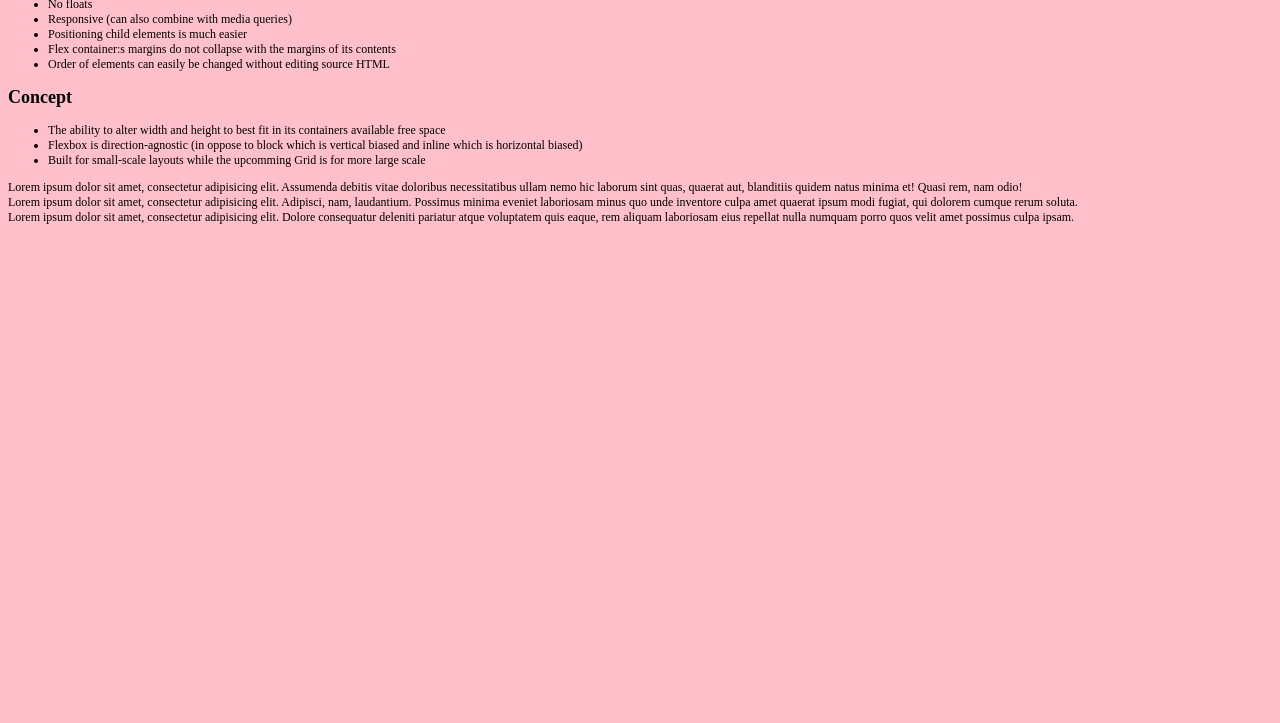
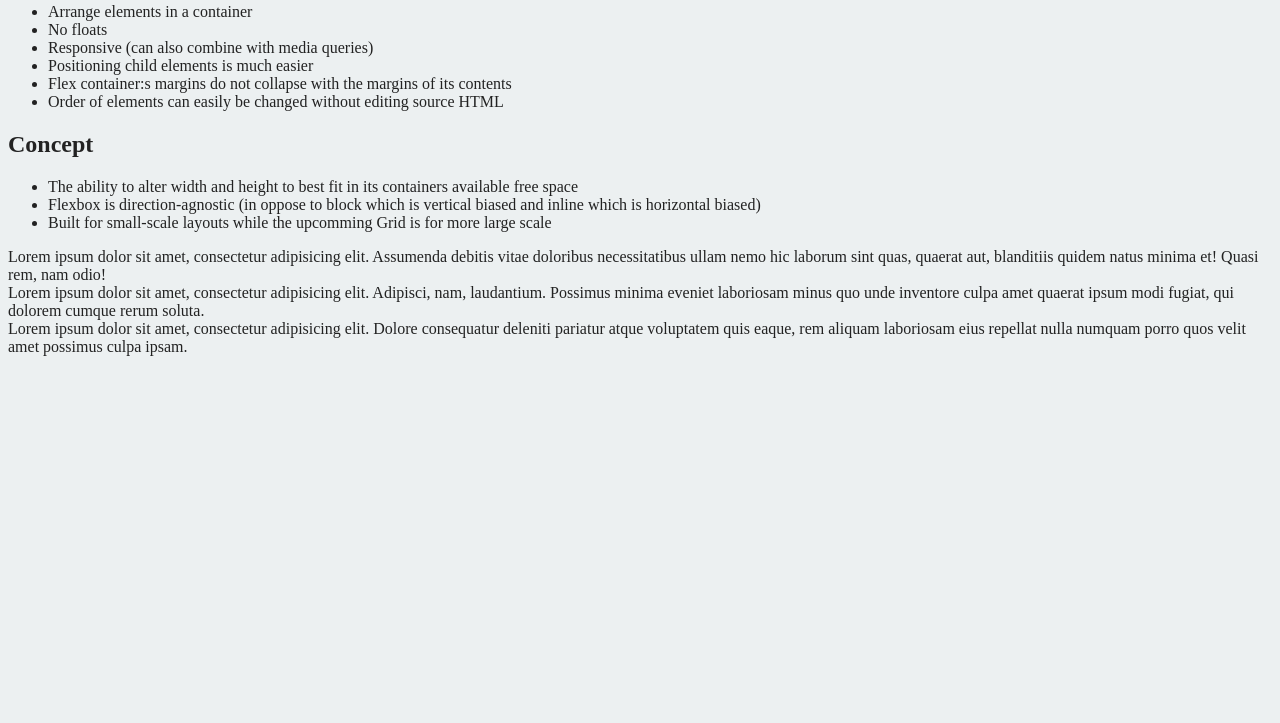
Before and after one commit to henrikmathiesen/css-the-important-parts, a website: page src/flexbox/flexbox.html in a window 1280 px wide. Shown: the part 77-800 px from the top of the page. Drawn offline with nearby package versions, Linux system fonts and the light colour scheme; files that its build step writes are made by us from their sources.

Commit message:
-node-sass watch is failing me, use onchange instead -flexbox testing

```diff
--- a/src/_settings.scss
+++ b/src/_settings.scss
@@ -1,14 +1,12 @@
 // https://flatuicolors.com/
 
-// $ip-colors:(
-//     cloud: rgba(#ecf0f1, 1),
-//     dark: rgba(#222, 1),
-//     amethyst: rgba(#9b59b6, 1),
-//     river: rgba(#3498db, 1),
-//     emerald: rgba(#2ecc71, 1),
-//     zarin: rgba(#e74c3c, 1),
-//     carrot: rgba(#e67e22, 1),
-//     sun: rgba(#f1c40f, 1)
-// );
-
-$ip-test: pink;
+$ip-colors:(
+    cloud: rgba(#ecf0f1, 1),
+    dark: rgba(#222, 1),
+    amethyst: rgba(#9b59b6, 1),
+    river: rgba(#3498db, 1),
+    emerald: rgba(#2ecc71, 1),
+    zarin: rgba(#e74c3c, 1),
+    carrot: rgba(#e67e22, 1),
+    sun: rgba(#f1c40f, 1)
+);
--- a/src/flexbox/flexbox.scss
+++ b/src/flexbox/flexbox.scss
@@ -1,6 +1,6 @@
 @import '../settings';
 
 body {
-    background-color: $ip-test;
-    font-size: 12px;
+    background-color: map-get($ip-colors, cloud);
+    color: map-get($ip-colors, dark);
 }
```
Also changed, not shown: package.json (+6 -5 lines).
